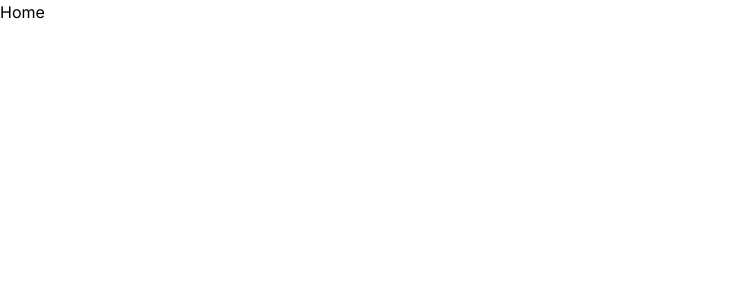
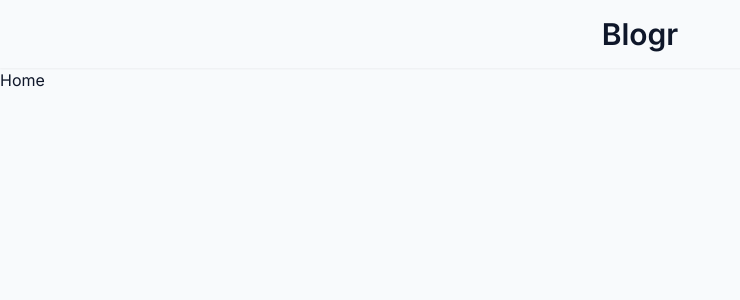
Before and after one commit to ishantbhurani/blogr, a Next.js app: page / in a window 1280 px wide. Shown: the top 300 px of the page, without its empty margins (0-740 px from the left). Built offline with nearby package versions, Linux system fonts and the light colour scheme.

Commit message:
add basic header

```diff
--- a/app/layout.tsx
+++ b/app/layout.tsx
@@ -1,3 +1,4 @@
+import Header from '@/components/header'
 import './globals.css'
 import type { Metadata } from 'next'
 import { Inter } from 'next/font/google'
@@ -17,7 +18,10 @@ export default function RootLayout({
 }) {
   return (
     <html lang='en'>
-      <body className={inter.className}>{children}</body>
+      <body className={`${inter.className} bg-slate-50 text-slate-900`}>
+        <Header />
+        <main>{children}</main>
+      </body>
     </html>
   )
 }
--- /dev/null
+++ b/components/header.tsx
@@ -0,0 +1,18 @@
+import Link from 'next/link'
+
+export default function Header() {
+  return (
+    <header className='shadow-sm'>
+      <div className='max-w-6xl mx-auto py-4'>
+        <div className='text-center'>
+          <Link
+            href='/'
+            className='font-semibold text-3xl outline-none transition hover:text-slate-700 focus-visible:text-slate-700'
+          >
+            Blogr
+          </Link>
+        </div>
+      </div>
+    </header>
+  )
+}
```
